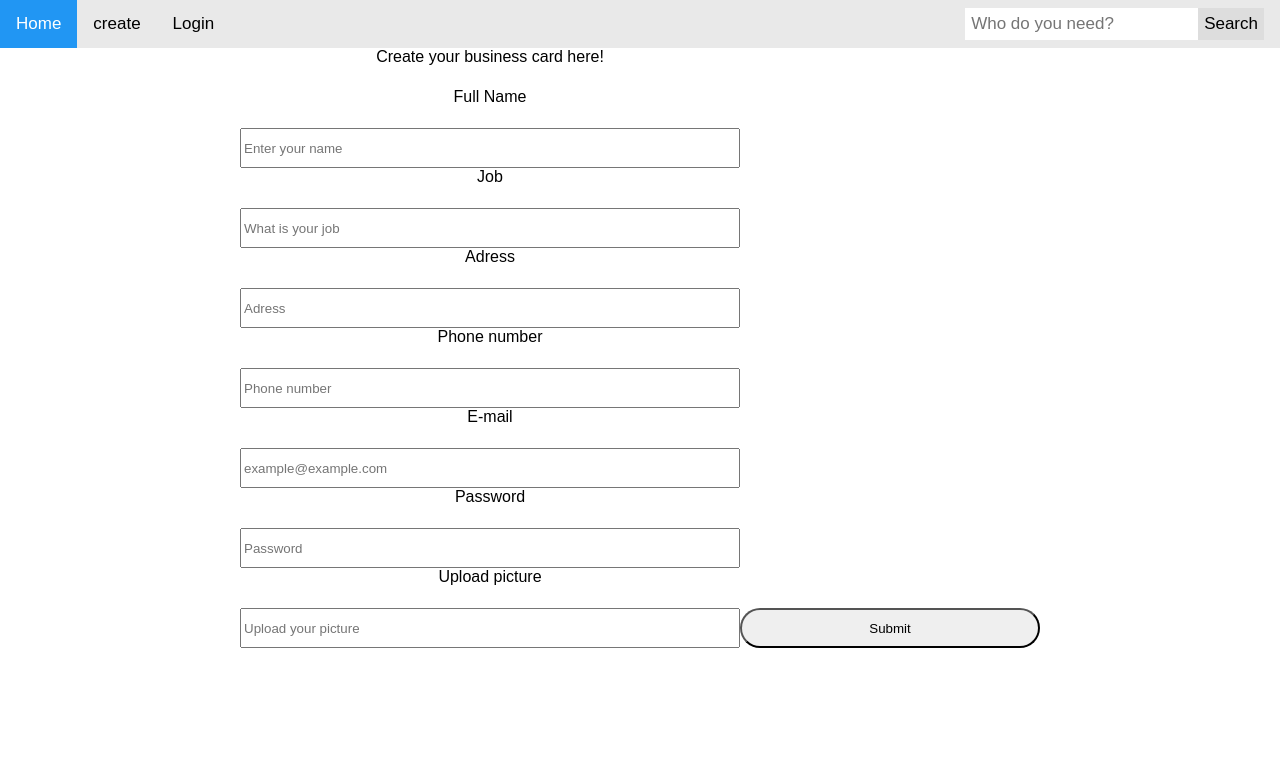
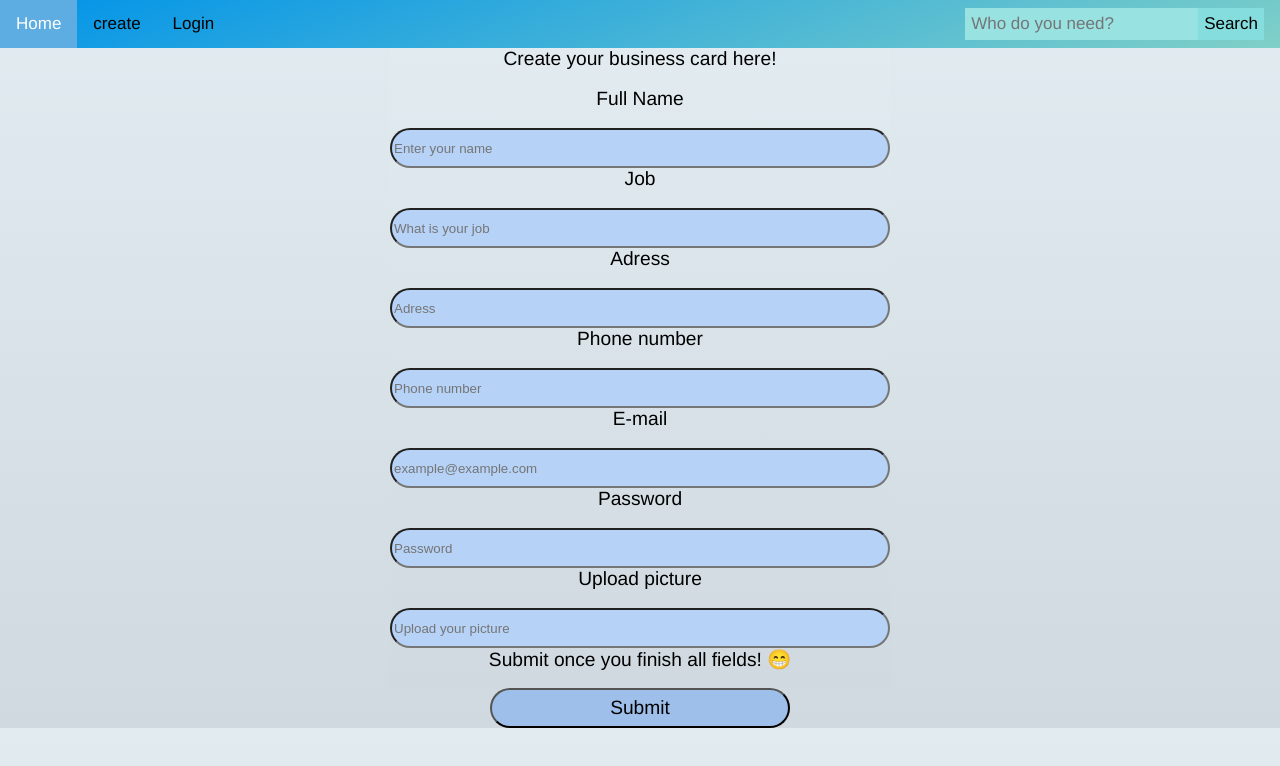
Before and after one commit to Lotfi-Ch/Contact-Cards, a React app: page / in a window 1280 px wide. Both pictures are taken after a click on the link "create". Shown: the top 766 px of the page. Built offline with nearby package versions, Linux system fonts and the light colour scheme; no server answers.

Commit message:
refactoring1

```diff
--- a/client/src/components/Admin.jsx
+++ b/client/src/components/Admin.jsx
@@ -22,7 +22,7 @@ const Admin = ({ cards, handleDelete, changeView }) => {
                             <h4>Adress: {card.adress}</h4>
                             <h4>Recommandations: {card.recommandations}</h4>
                         </div>
-                        <button type="button" onClick={() => handleDelete(card)}> delete </button>
+                        <button id="deletebtn" type="button" onClick={() => handleDelete(card)}> delete </button>
                     </div>
                 </div>
             )}
--- a/client/src/components/Create.jsx
+++ b/client/src/components/Create.jsx
@@ -61,9 +61,10 @@ class Create extends React.Component {
     }
     uniquePassword(password) {
         this.state.data.map((element) => {
-            console.log(this.state.data)
+            console.log(this.state.data, password)
             if (element.password === password) {
-               return true
+                alert("Password used! please choose another password 😄")
+                return
             }
         });
     }
@@ -89,10 +90,14 @@ class Create extends React.Component {
                     <input class="input" placeholder="Password" name="password" onChange={this.handleChange} />
                     <div class="name"> Upload picture </div>
                     <input class="input" placeholder="Upload your picture" name="picture" onChange={this.handleChange} />
+                    <div class="name"> Submit once you finish all fields! 😁 </div>
+
+
+
+                </div>
                 <button id="btn" onClick={() => {
-                        if (this.uniquePassword(this.state.password)===true){
-                            alert("Password used! please choose another password 😄")
-                        }else if (this.state.name === null ||
+                    this.uniquePassword(this.state.password)
+                    if (this.state.name === null ||
                         this.state.job === null ||
                         this.state.adress === null ||
                         this.state.contact === null ||
@@ -106,10 +111,6 @@ class Create extends React.Component {
                         document.location.reload(true)
                     }
                 }}>Submit</button>
-
-
-                </div>
-
             </>
         )
 
--- a/client/src/components/login.jsx
+++ b/client/src/components/login.jsx
@@ -12,11 +12,9 @@ const Login = (props) => {
                 <div class="back-img">
                     <div class="sign-in-text">
                         <h2 class="active">Sign In</h2>
-                        <h2 class="nonactive">Sign Up</h2>
                     </div>
                     <div class="layer">
                     </div>
-                    <p class="point">&#9650;</p>
                 </div>
                 <div class="form-section">
 
--- a/client/src/components/style.css
+++ b/client/src/components/style.css
@@ -3,12 +3,16 @@
 body {
   margin: 0;
   font-family: Arial, Helvetica, sans-serif;
-  color: darkgray;
+  background-image: linear-gradient(to top, #cfd9df 0%, #e2ebf0 100%);
 }
 
 .topnav {
   overflow: hidden;
-  background-color: #e9e9e9;
+  background-color: #0093E9;
+background-image: linear-gradient(160deg, #0093E9 0%, #80D0C7 100%);
+    font-family: 'Franklin Gothic Medium', 'Arial Narrow', Arial, sans-serif;
+
+
 }
 
 .topnav a {
@@ -27,12 +31,14 @@ body {
 }
 
 .topnav a.active {
-  background-color: #2196F3;
+  background-color: #5DADE2  ;
   color: white;
 }
 
 .topnav .search-container {
   float: right;
+      font-family: 'Franklin Gothic Medium', 'Arial Narrow', Arial, sans-serif;
+
 }
 
 .topnav input[type=text] {
@@ -40,16 +46,21 @@ body {
   margin-top: 8px;
   font-size: 17px;
   border: none;
+  background-color: #99E2E2;
+      font-family: 'Franklin Gothic Medium', 'Arial Narrow', Arial, sans-serif;
+
 }
 .topnav .search-container button {
   float: right;
   padding: 6px;
   margin-top: 8px;
   margin-right: 16px;
-  background: #ddd;
+  background: #85DDDD;
   font-size: 17px;
   border: none;
   cursor: pointer;
+      font-family: 'Franklin Gothic Medium', 'Arial Narrow', Arial, sans-serif;
+
 }
 
 .topnav .search-container button:hover {
@@ -78,12 +89,14 @@ body {
 
 
 .card {
-  box-shadow: 0 4px 8px 0 rgba(0,0,0,0.2);
+  box-shadow: 0 4px 8px 0 #424949 ;
   transition: 0.3s;
   width: 40%;
   margin: auto;
   width: 50%;
   padding: 10px;
+
+
 }
 
 .card:hover {
@@ -114,18 +127,23 @@ margin-right: auto;
     margin-right: auto;
     width: max-content;
     color: black;
+   background-image: linear-gradient(to top, #cfd9df 0%, #e2ebf0 100%);
 
 }
 
 .input{
    width: 500px;
-   height:40px
+   height:40px;
+   background-color: #B6D2F6;
+   border-radius: 25px;
 }
 .name{
   height:40px;
   width: 500px;
   text-align: center;
   border: auto;
+  font-family: 'Franklin Gothic Medium', 'Arial Narrow', Arial, sans-serif;
+  font-size: 120%;
 
 }
 /* #submit{
@@ -136,23 +154,20 @@ margin-right: auto;
     color: black;
 } */
 
-/* #createBC{
-width: 555px;
-height: 555px;
-position: absolute;
-top:0;
-bottom: 0;
-left: 0;
-right: 0;
-margin: auto;
-} */
+#createBC{
+ text-align: center;
+
+}
 #btn{
-   margin-bottom: auto;
-    margin-left: auto;
-    margin-right: auto;
+    display: inline-block;
     width: 300px;
     height:40px;
-    border-radius: 25px
+    border-radius: 25px;
+    font-size: 120%;
+    background-color: #9EBFE9;
+    color: black;
+    font-family: 'Franklin Gothic Medium', 'Arial Narrow', Arial, sans-serif;
+
 }
 
 #Norecommendation{
@@ -172,3 +187,17 @@ margin: auto;
   border-radius: 25px;
   color:white
 }
+
+#deletebtn{
+  color: #e2ebf0;
+  	pointer-events: auto;
+	cursor: pointer;
+	background: #F83434;
+	border: none;
+	padding: 1.5rem 3rem;
+	margin: 0;
+	font-family: inherit;
+	font-size: inherit;
+	position: relative;
+	display: inline-block;
+}
```
Also changed, not shown: 1 other file (tests, documents, lock files or other folders). Lines whose indentation alone changed are shown as unchanged.
